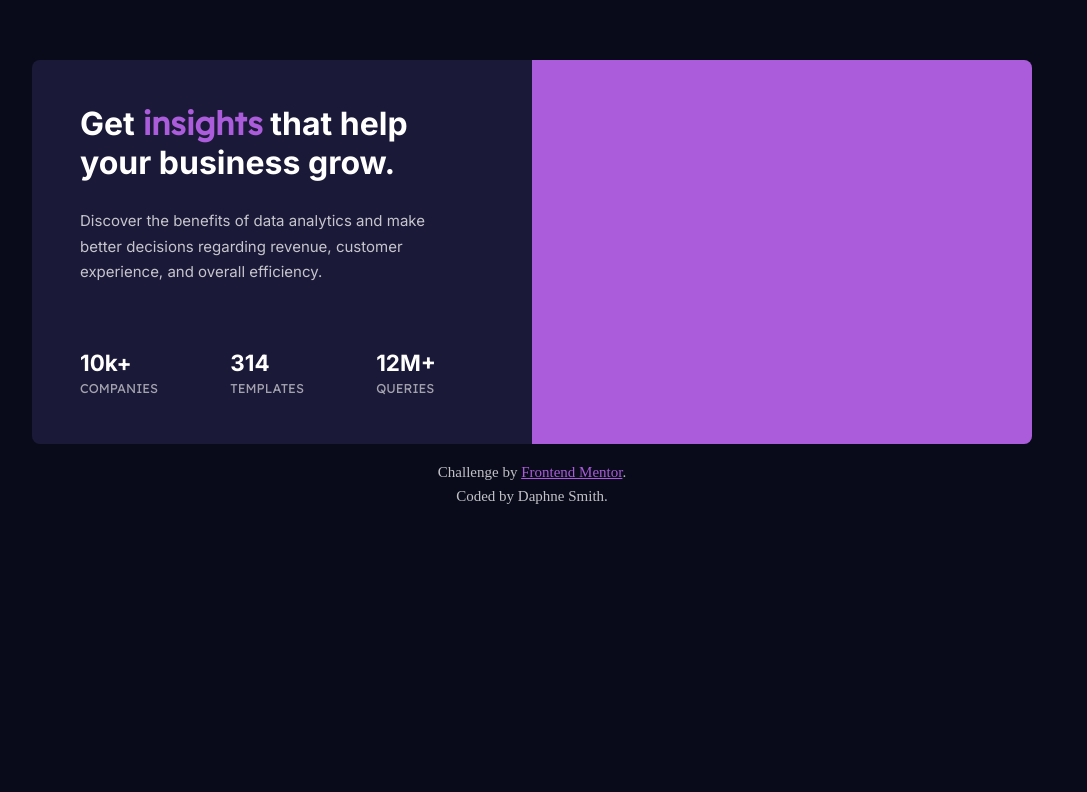
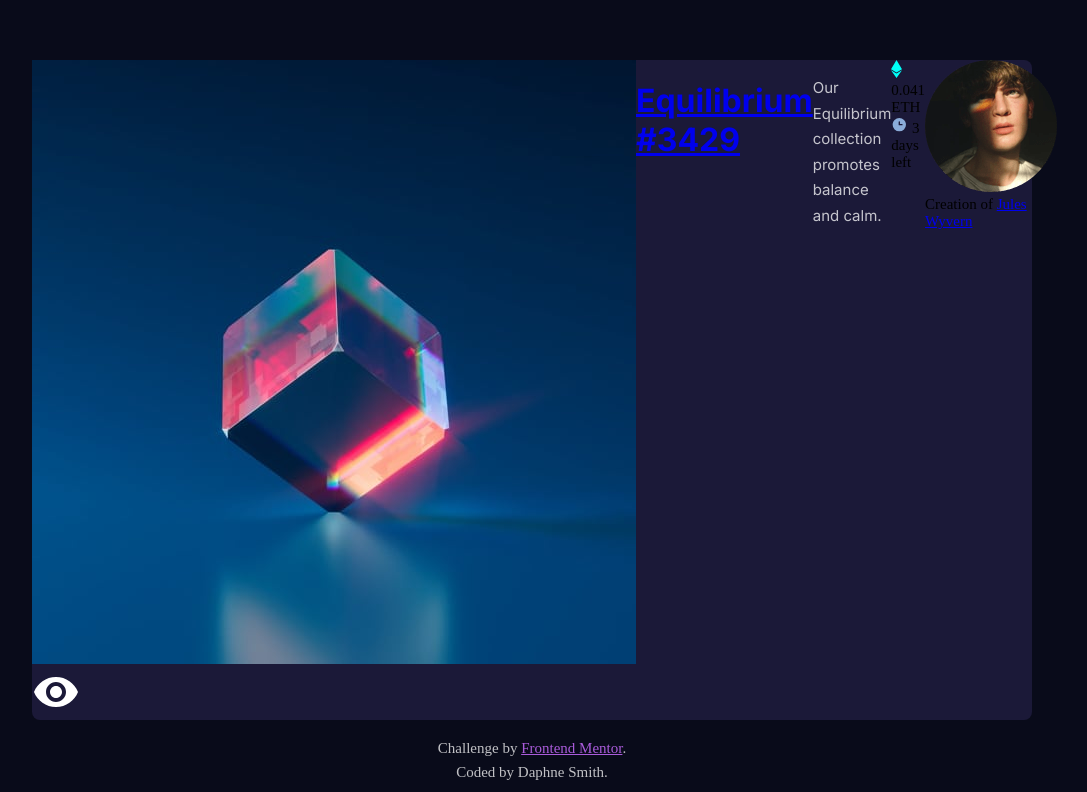
Before and after one commit to Daphne816/NFT-Preview-Card-Component, a plain HTML site: page index.html in a window 1280 px wide. Shown: the part 132-924 px from the top of the page, without its empty margins (108-1195 px from the left). Before the commit the page ends 800 px from the top, so only its background shows below. Drawn offline with Linux system fonts and the light colour scheme.

Commit message:
Update index.html

```diff
--- a/index.html
+++ b/index.html
@@ -4,34 +4,35 @@
 	<meta charset="UTF-8">
   	<meta name="viewport" content="width=device-width, initial-scale=1.0">
   	<link rel="icon" type="image/png" sizes="32x32" href="./images/favicon-32x32.png">
-  <title>Frontend Mentor | Stats preview card component</title>
+  	<title>Frontend Mentor | NFT preview card component</title>
   	<link type="text/css" rel="stylesheet" href="css/style.css">
 </head>
 <body>
 	<main>
-		<section class="card">
-			<div class="card-text-container">
-				<h1>Get <span class="accent">insights</span> that help your business grow.</h1>
-  				<p>Discover the benefits of data analytics and make better decisions regarding revenue, customer
-  				experience, and overall efficiency.</p>
-				<div class="stat-row">
-					<div class="stat">
-  						<span class="stat-num">10k+</span>
-						<span class="stat-label">COMPANIES</span>
-					</div>
-					<div class="stat">
-  						<span class="stat-num">314</span>
-						<span class="stat-label">TEMPLATES</span>
-					</div>
-					<div class="stat">
-  						<span class="stat-num">12M+</span>
-						<span class="stat-label">QUERIES</span>
+		<div class="card">
+			<div class="img-container">
+				<img src="images/image-equilibrium.jpg" alt="">
+				<div class="overlay-container">
+					<img class="view-icon" alt="" src="images/icon-view.svg">
 				</div>
 			</div>
+			<h1><a href="#" class="item-link">Equilibrium #3429</a></h1>
+  			<p>Our Equilibrium collection promotes balance and calm.</p>
+			<div class="price-timer-row">
+				<div class="price">
+  					<img src="images/icon-ethereum.svg" alt="">
+					<span>0.041 ETH</span>
 				</div>
-		<div class="card-img-container">
+				<div class="timer">
+					<img src="images/icon-clock.svg" alt="">
+  					<span>3 days left</span>
 				</div>
-		</section>
+			</div>
+			<div class="artist-row">
+				  <img src="images/image-avatar.png" alt="">
+				  Creation of <a class="artist-name" href="#">Jules Wyvern</a>
+			</div>
+		</div>
 	</main>
 	<footer>
 		<div class="attribution">
```
Lines whose indentation alone changed are shown as unchanged.
